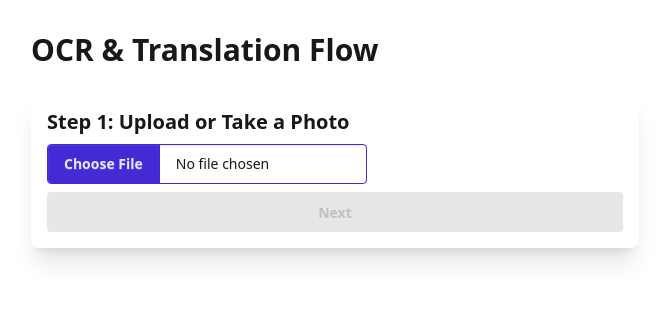
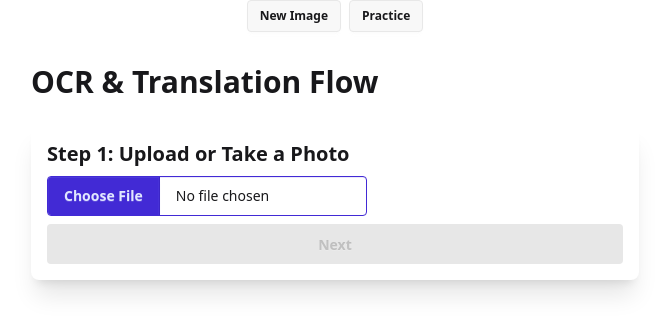
Before and after one commit to koljapluemer/di-translate, a Vue app: page /#/ in a window 1280 px wide. Shown: the top 334 px of the page, without its empty margins (305-973 px from the left). Built offline with nearby package versions, Linux system fonts and the light colour scheme; the HTML template or start-up script is replaced by a standard one.

Commit message:
fix some chatgpt flow issues, improve UI

```diff
--- a/src/App.vue
+++ b/src/App.vue
@@ -2,6 +2,12 @@
 </script>
 
 <template>
+  <header>
+    <nav class="flex flex-row gap-2 m-auto justify-center">
+      <router-link class="btn btn-sm" to="/">New Image</router-link>
+      <router-link class="btn btn-sm" to="/learn">Practice</router-link>
+    </nav>
+  </header>
   <main class="m-auto p-4 flex flex-col max-w-2xl">
     <RouterView />
   </main>
--- a/src/views/ScanView.vue
+++ b/src/views/ScanView.vue
@@ -158,10 +158,13 @@ async function translateAndStore() {
         const translations = await requestChatGptTranslation(selectedWords.value)
 
         // 2) Prepare the new WordEntry objects
-        finalWordList.value = selectedWords.value.map((word, idx) => ({
-            de: word,
-            en: translations[idx] || '',
-        }))
+        // from [
+        //     ["Schatten", "shadow"],
+        //     ["wollt", "wanted"],
+        //     ["brechen", "break"]
+        // ]
+        // to {de: "Schatten", en: "shadow"}
+        finalWordList.value = translations.map(([de, en]) => ({ de, en }))
 
         // 3) Load existing words from localStorage
         const existingStr = localStorage.getItem('savedWords')
@@ -174,8 +177,6 @@ async function translateAndStore() {
             }
         }
 
-        // 4) Merge old + new
-        //    Optionally remove duplicates by original text or ID if desired.
         const merged = [...existing, ...finalWordList.value]
 
         // 5) Store the updated array
@@ -191,12 +192,12 @@ async function translateAndStore() {
 // --------------------
 // ChatGPT Integration
 // --------------------
-async function requestChatGptTranslation(words: string[]): Promise<string[]> {
+async function requestChatGptTranslation(words: string[]): Promise<[string, string][]> {
     const OPENAI_API_KEY = import.meta.env.VITE_OPENAI_API_KEY
 
     // 1) Construct a prompt to translate from German to English
     const prompt = `
-    Please translate the following German words to English as a JSON array (only translations, same order):
+    Please translate the following German words to English as a JSON Array. Every element of the array should be another array with two strings: the German word and its English translation. Return only this JSON array. Do not wrap in a codeblock, give the whole JSON as string. Here are the words:
     ${words.join(', ')}
   `
 
@@ -229,7 +230,9 @@ async function requestChatGptTranslation(words: string[]): Promise<string[]> {
     }
 
     const data = await response.json()
+    console.info('ChatGPT response:', data)
     let rawAnswer = data?.choices?.[0]?.message?.content?.trim() || '[]'
+    console.info('Raw answer:', rawAnswer)
 
     // Attempt to parse the assistant’s reply as an array
     let translations: string[] = []
```
